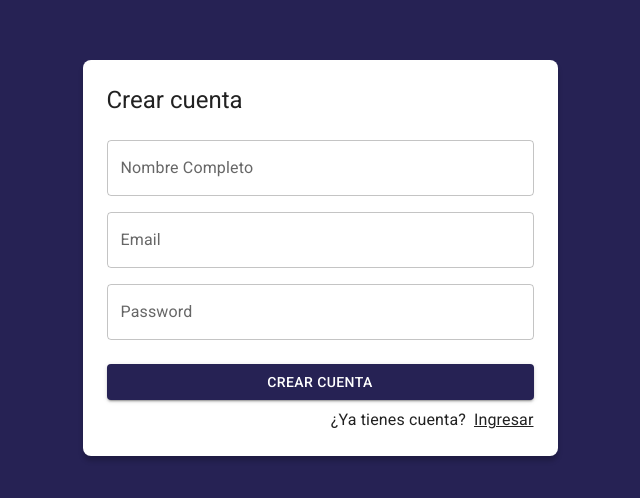
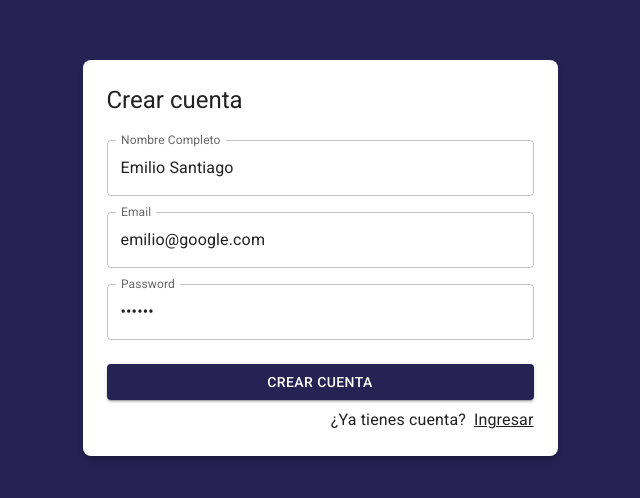
Before and after one commit to EmilioRDev/journal-app, a React (Vite) app: page /auth/register in a window 1280 px wide. Shown: the part 142-640 px from the top of the page, without its empty margins (320-960 px from the left). Built offline with nearby package versions, Linux system fonts and the light colour scheme.

Commit message:
Formulario de registro

```diff
--- a/src/auth/pages/RegisterPage.jsx
+++ b/src/auth/pages/RegisterPage.jsx
@@ -1,12 +1,27 @@
 import { Link as RouterLink } from 'react-router-dom';
-import { Google } from '@mui/icons-material';
 import { Button, Grid, Link, TextField, Typography } from '@mui/material';
 import { AuthLayout } from '../layout/AuthLayout';
+import { useForm } from '../../hooks';
+
+const formData = {
+	email: 'emilio@google.com',
+	password: '123456',
+	displayName: 'Emilio Santiago',
+};
 
 export const RegisterPage = () => {
+	const { displayName, email, password, onInputChange, formState } =
+		useForm(formData);
+
+	const onSubmit = (event) => {
+		event.preventDefault();
+
+		console.log(formState);
+	};
+
 	return (
 		<AuthLayout title="Crear cuenta">
-			<form>
+			<form onSubmit={onSubmit}>
 				<Grid container>
 					<Grid item xs={12} sx={{ mt: 2 }}>
 						<TextField
@@ -15,6 +30,9 @@
 							autoComplete="off"
 							placeholder="Nombre Completo"
 							fullWidth
+							name="displayName"
+							value={displayName}
+							onChange={onInputChange}
 						/>
 					</Grid>
 					<Grid item xs={12} sx={{ mt: 2 }}>
@@ -24,6 +42,9 @@
 							autoComplete="off"
 							placeholder="correo@gmail.com"
 							fullWidth
+							name="email"
+							value={email}
+							onChange={onInputChange}
 						/>
 					</Grid>
 					<Grid item xs={12} sx={{ mt: 2 }}>
@@ -33,17 +54,20 @@
 							autoComplete="new-password"
 							placeholder="Password"
 							fullWidth
+							name="password"
+							value={password}
+							onChange={onInputChange}
 						/>
 					</Grid>
 					<Grid container spacing={2} sx={{ mb: 1, mt: 1 }}>
 						<Grid item xs={12}>
-							<Button variant="contained" fullWidth>
+							<Button type="submit" variant="contained" fullWidth>
 								Crear cuenta
 							</Button>
 						</Grid>
 					</Grid>
 					<Grid container direction="row" justifyContent="end">
-            <Typography sx={{mr: 1}}>¿Ya tienes cuenta?</Typography>
+						<Typography sx={{ mr: 1 }}>¿Ya tienes cuenta?</Typography>
 						<Link component={RouterLink} color="inherit" to="/auth/login">
 							Ingresar
 						</Link>
```
